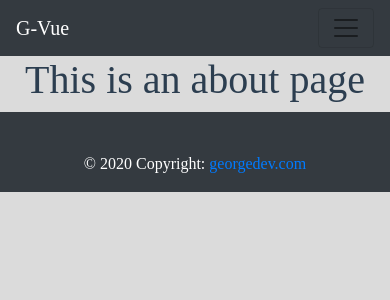
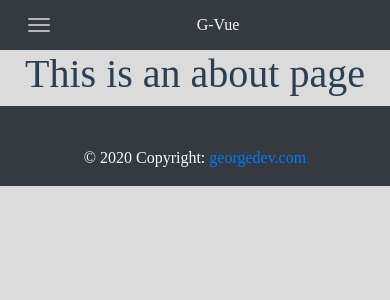
Before and after one commit to georgehill5291/vuex-sample, a Vue app: page /about in a window 390 px wide. Shown: the top 300 px of the page. Built offline with nearby package versions, Linux system fonts and the light colour scheme; a web font is replaced by a local one; what @ckeditor/ckeditor5-vue2 would draw is missing.

Commit message:
apply running text

```diff
--- a/src/App.vue
+++ b/src/App.vue
@@ -2,6 +2,7 @@
     <div id="app">
         <router-view name="header" />
         <router-view name="navbar" />
+        <router-view name="leftNavbar" />
         <router-view />
         <router-view name="footer" />
     </div>
--- a/src/components/Blogs/CarouselBlog.vue
+++ b/src/components/Blogs/CarouselBlog.vue
@@ -1,6 +1,12 @@
 <template>
     <div class="container-fluid carousel-blog ">
-        <h3 class="px-3 py-3 text-left text-white">Noted</h3>
+        <h3 class="px-3 pt-3 text-left text-white">Noted</h3>
+        <div class="text-left">
+            <router-link :to="`/blogs`" class="btn btn-secondary text-left mx-3">
+                View All
+            </router-link>
+        </div>
+
         <div class="owl-carousel owl-theme">
             <div v-for="item in blogs" :key="item._id">
                 <div class="blog-item">
@@ -11,7 +17,7 @@
                             </h5>
                             <p
                                 class="card-text"
-                                v-html="$options.filters.truncate(item.description, 40)"
+                                v-html="$options.filters.truncate(item.description, 80)"
                             ></p>
                         </div>
                         <router-link :to="`/blogs/${item._id}`" class="btn btn-primary">
--- a/src/components/shared/PortalNav.vue
+++ b/src/components/shared/PortalNav.vue
@@ -5,9 +5,7 @@
             <span class="menu-nav-title">Portal</span>
         </div>
         <div id="mySidenav" class="sidenav">
-            <a href="javascript:void(0)" class="closebtn" @click="closeNav()"
-                >&times;</a
-            >
+            <a href="javascript:void(0)" class="closebtn" @click="closeNav()">&times;</a>
             <router-link to="/portal/sample-vuex">Sample Vuex</router-link>
             <router-link to="/portal/blog-listing">Blog</router-link>
             <a href="javascript:void(0)" @click="logout">Logout</a>
--- a/src/components/shared/PublicNav.vue
+++ b/src/components/shared/PublicNav.vue
@@ -1,47 +1,40 @@
 <template>
-    <nav class="navbar navbar-expand-lg navbar-light bg-dark public-nav">
-        <a class="navbar-brand" href="#">G-Vue</a>
+    <nav class="navbar navbar-expand-lg sticky-top navbar-dark bg-dark">
+        <div class="d-flex align-items-center justify-content-between w-100">
             <button
-            class="navbar-toggler"
+                class="navbar-toggler navbar-toggler-left x collapsed"
                 type="button"
                 data-toggle="collapse"
-            data-target="#navbarSupportedContent"
-            aria-controls="navbarSupportedContent"
+                data-target="#navbarText"
+                aria-controls="navbarText"
                 aria-expanded="false"
                 aria-label="Toggle navigation"
             >
-            <span class="navbar-toggler-icon"></span>
+                <span class="icon-bar"></span>
+                <span class="icon-bar"></span>
+                <span class="icon-bar"></span>
             </button>
-
-        <div class="collapse navbar-collapse" id="navbarSupportedContent">
-            <ul class="navbar-nav">
+            <a class="navbar-brand mx-auto ml-lg-5" href="/">
+                G-Vue
+            </a>
+        </div>
+        <div class="collapse navbar-collapse mr-lg-5" id="navbarText">
+            <ul class="navbar-nav ml-auto">
                 <li class="nav-item active">
                     <router-link to="/" class="nav-link">Home</router-link>
                 </li>
                 <li class="nav-item">
-                    <router-link to="/about" class="nav-link"
-                        >About</router-link
-                    >
+                    <router-link to="/about" class="nav-link">About</router-link>
                 </li>
                 <li class="nav-item">
                     <router-link to="/blogs" class="nav-link">Blog</router-link>
                 </li>
-            </ul>
-            <ul class="navbar-nav  ml-auto">
                 <li class="nav-item">
-                    <router-link to="/login" class="nav-link"
-                        >Login</router-link
-                    >
+                    <router-link to="/login" class="nav-link">Login</router-link>
                 </li>
             </ul>
         </div>
     </nav>
-    <!-- <div class="public-nav">
-        <router-link to="/">Home</router-link>|
-        <router-link to="/about">About</router-link>|
-        <router-link to="/blogs">Blog</router-link>|
-        <router-link to="/login">Login</router-link>|
-    </div> -->
 </template>
 
 <script>
@@ -50,9 +43,131 @@ export default {
 }
 </script>
 
-<style>
-a.navbar-brand,
-#navbarSupportedContent li a {
-    color: white !important;
+<style scoped>
+/*---Standar Hamburger Menu (3 separate elements)---*/
+.navbar-toggler {
+    border: none;
+    background: transparent !important;
+}
+
+.navbar-toggler:hover {
+    background: transparent !important;
+}
+.navbar-toggler .icon-bar {
+    height: 2px;
+    width: 22px;
+    border-radius: 1px;
+    display: block;
+    background-color: #b6b6b6;
+    -webkit-transition: all 0.2s;
+    transition: all 0.2s;
+}
+
+.navbar-toggler .icon-bar + .icon-bar {
+    margin-top: 4px;
+}
+
+/*---Animation menu (create X)---*/
+.navbar-toggler.x .icon-bar:nth-of-type(1) {
+    -webkit-transform: translateX(3px) rotate(45deg); /* Safari 3-8 & Chrome 4-35 & Opera 15-22 */
+    -ms-transform: translateX(3px) rotate(45deg); /* IE 9 */
+    -moz-transform: translateX(3px) rotate(45deg); /* Firefox 3-15 */
+    -o-transform: translateX(3px) rotate(45deg); /* Opera 10-14 */
+    transform: translateX(3px) rotate(45deg);
+
+    -webkit-transform-origin: 10% 10%;
+    -ms-transform-origin: 10% 10%;
+    -moz-transform-origin: 10% 10%;
+    -o-transform-origin: 10% 10%;
+    transform-origin: 10% 10%;
+}
+
+.navbar-toggler.x .icon-bar:nth-of-type(2) {
+    opacity: 0;
+    filter: alpha(opacity=0); /* For IE8 and earlier */
+    -moz-opacity: 0; /* Older Firefox 1 */
+}
+
+.navbar-toggler.x .icon-bar:nth-of-type(3) {
+    -webkit-transform: translateX(3px) rotate(-45deg);
+    -ms-transform: translateX(3px) rotate(-45deg);
+    -moz-transform: translateX(3px) rotate(-45deg);
+    -o-transform: translateX(3px) rotate(-45deg);
+    transform: translateX(3px) rotate(-45deg);
+
+    -webkit-transform-origin: 10% 90%;
+    -ms-transform-origin: 10% 90%;
+    -moz-transform-origin: 10% 90%;
+    -o-transform-origin: 10% 90%;
+    transform-origin: 10% 90%;
+}
+
+.navbar-toggler.x.collapsed .icon-bar:nth-of-type(1) {
+    -webkit-transform: rotate(0);
+    -ms-transform: rotate(0);
+    -moz-transform: rotate(0);
+    -o-transform: rotate(0);
+    transform: rotate(0);
+}
+
+.navbar-toggler.x.collapsed .icon-bar:nth-of-type(2) {
+    opacity: 1;
+    filter: alpha(opacity=100);
+    -moz-opacity: 1;
+}
+
+.navbar-toggler.x.collapsed .icon-bar:nth-of-type(3) {
+    -webkit-transform: rotate(0);
+    -ms-transform: rotate(0);
+    -moz-transform: rotate(0);
+    -o-transform: rotate(0);
+    transform: rotate(0);
+}
+
+/*---To center elements of the navbar (mobile)---*/
+
+.navbar-brand {
+    font-size: 1rem;
+}
+
+/*---Custom AnimateCSS mobile menu items---*/
+.nav-item {
+    -webkit-animation-duration: 0; /* Chrome 3-42 & Safari 4-8 & Opera 15-29 */
+    -moz-animation-duration: 0.8s; /* Firefox 5-15 */
+    -o-animation-duration: 0.8s; /* Opera 12-14 */
+    animation-duration: 0;
+}
+
+@media only screen and (max-width: 991px) {
+    #navbarText {
+        height: 100vh !important;
+    }
+}
+
+@media only screen and (min-device-width: 992px) {
+    .animated {
+        /*CSS transitions*/
+        -o-transition-property: none !important;
+        -moz-transition-property: none !important;
+        -ms-transition-property: none !important;
+        -webkit-transition-property: none !important;
+        transition-property: none !important;
+        /*CSS transforms*/
+        -o-transform: none !important;
+        -moz-transform: none !important;
+        -ms-transform: none !important;
+        -webkit-transform: none !important;
+        transform: none !important;
+        /*CSS animations*/
+        -webkit-animation: none !important;
+        -moz-animation: none !important;
+        -o-animation: none !important;
+        -ms-animation: none !important;
+        animation: none !important;
+    }
+
+    #navbarText {
+        height: auto;
+    }
 }
 </style>
--- /dev/null
+++ b/src/components/shared/RunningText.vue
@@ -0,0 +1,65 @@
+<template>
+    <div class="">
+        <div class="row p-0 mr-0">
+            <div class="col-md-12 p-0">
+                <div
+                    class="d-flex justify-content-between align-items-center breaking-news bg-white"
+                >
+                    <div
+                        class="d-flex flex-row flex-grow-1 flex-fill justify-content-center bg-danger py-2 text-white px-1 news"
+                    >
+                        <span class="d-flex align-items-center">&nbsp;CNN News</span>
+                    </div>
+                    <marquee
+                        class="news-scroll"
+                        behavior="scroll"
+                        direction="left"
+                        onmouseover="this.stop();"
+                        onmouseout="this.start();"
+                    >
+                        <a href="#"
+                            >Excepteur sint occaecat cupidatat non proident, sunt in culpa qui
+                            officia deserunt mollit anim id est laborum.
+                        </a>
+                        <span class="dot"></span>
+                        <a href="#"
+                            >Lorem ipsum dolor sit amet, consectetur adipiscing elit, sed do eiusmod
+                            tempor incididunt ut
+                        </a>
+                        <span class="dot"></span>
+                        <a href="#"
+                            >Duis aute irure dolor in reprehenderit in voluptate velit esse
+                        </a>
+                    </marquee>
+                </div>
+            </div>
+        </div>
+    </div>
+</template>
+
+<script>
+export default {
+    name: 'RunningText'
+}
+</script>
+
+<style scoped>
+.news {
+    width: 160px;
+}
+
+.news-scroll a {
+    text-decoration: none;
+}
+
+.dot {
+    height: 6px;
+    width: 6px;
+    margin-left: 3px;
+    margin-right: 3px;
+    margin-top: 2px !important;
+    background-color: rgb(207, 23, 23);
+    border-radius: 50%;
+    display: inline-block;
+}
+</style>
--- a/src/router/index.js
+++ b/src/router/index.js
@@ -78,28 +78,29 @@ const routes = [
         name: 'Portal',
         components: {
             default: Portal,
-            header: PortalHeader
+            header: PortalHeader,
+            leftNavbar: LeftNavbar
         },
         children: [
             {
                 name: 'SampleVuex',
                 path: 'sample-vuex',
-                components: { default: SampleVuex, leftNavbar: LeftNavbar }
+                components: { default: SampleVuex }
             },
             {
                 name: 'BlogListing',
                 path: 'blog-listing',
-                components: { default: BlogListing, leftNavbar: LeftNavbar }
+                components: { default: BlogListing }
             },
             {
                 name: 'EditBlog',
                 path: 'blog-listing/edit/:id',
-                components: { default: EditBlog, leftNavbar: LeftNavbar }
+                components: { default: EditBlog }
             },
             {
                 name: 'AddBlog',
                 path: 'blog-listing/add',
-                components: { default: AddBlog, leftNavbar: LeftNavbar }
+                components: { default: AddBlog }
             }
         ]
     }
--- a/src/views/Home.vue
+++ b/src/views/Home.vue
@@ -1,5 +1,6 @@
 <template>
     <div class="home">
+        <RunningText />
         <CarouselBanner />
         <CarouselBlog />
     </div>
@@ -9,8 +10,9 @@
 // @ is an alias to /src
 import CarouselBanner from '@/components/Banner/CarouselBanner.vue'
 import CarouselBlog from '@/components/Blogs/CarouselBlog.vue'
+import RunningText from '@/components/shared/RunningText.vue'
 export default {
     name: 'Home',
-    components: { CarouselBanner, CarouselBlog }
+    components: { CarouselBanner, CarouselBlog, RunningText }
 }
 </script>
```
Lines whose indentation alone changed are shown as unchanged.
